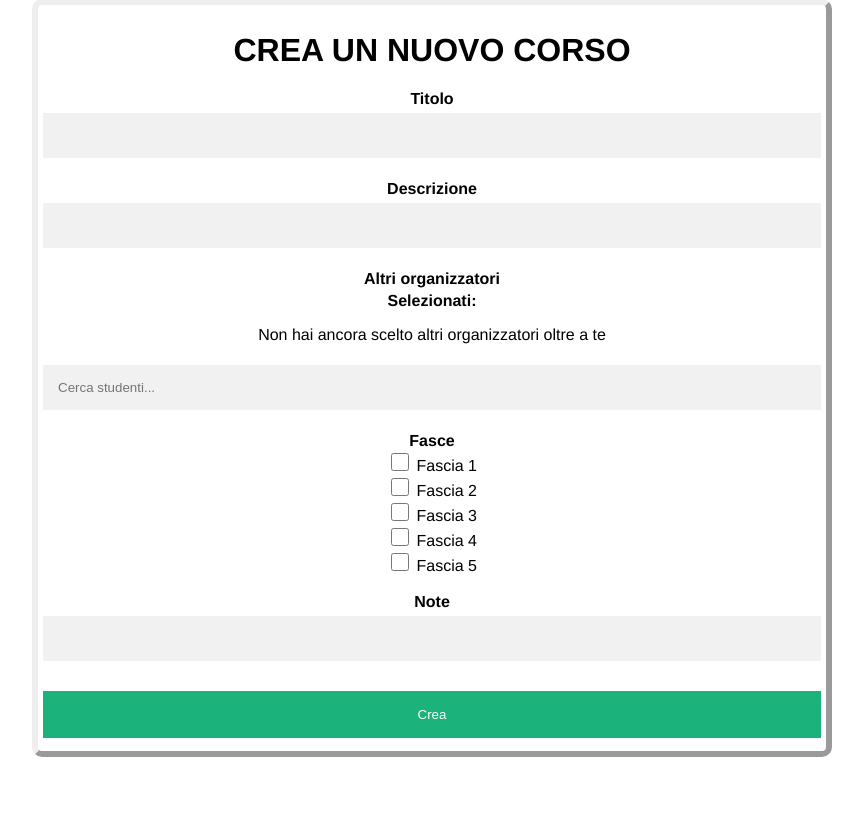
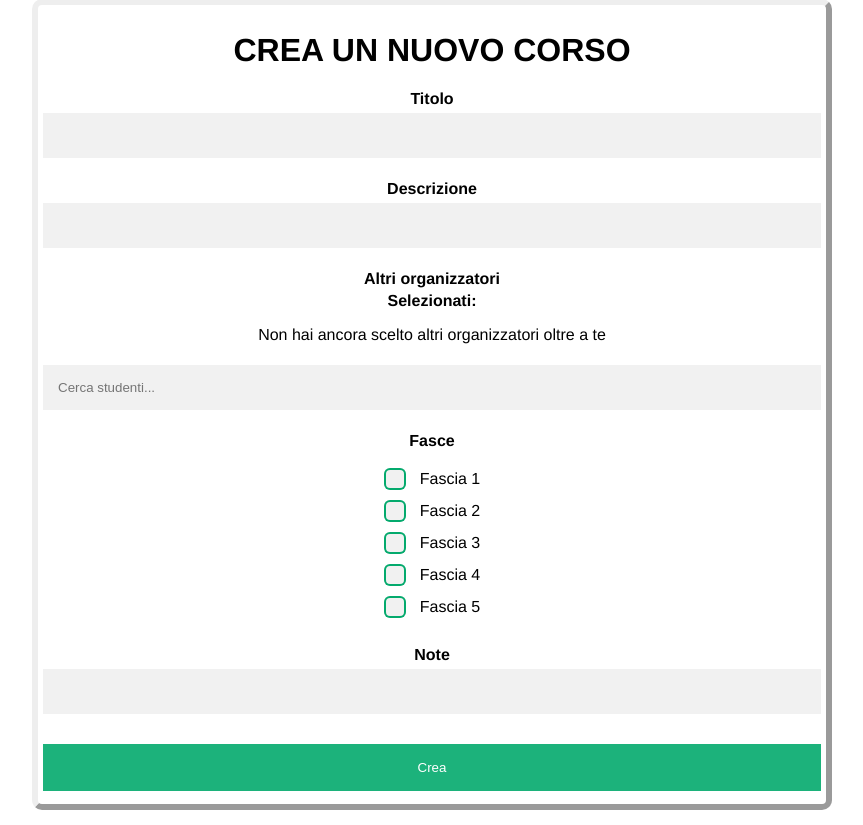
Before and after one commit to OgradL/cogestione-lussana, a Flask app: page /create-corso/ in a window 1280 px wide. Shown: the part 212-1037 px from the top of the page, without its empty margins (208-1071 px from the left). Before the commit the page ends 969 px from the top, so only its background shows below. Run offline with Flask 3, Linux system fonts and the light colour scheme; the visitor is signed in with stand-in values (Sample User, id 1).

Commit message:
Bettered checkbox

```diff
--- a/cogestione/static/styles.css
+++ b/cogestione/static/styles.css
@@ -568,3 +568,59 @@ tr:nth-child(odd) .app-gray {
 form {
     max-width: 800px;
 }
+.checkbox-form {
+    position: absolute;
+    opacity: 0;
+    pointer-events: none;
+}
+
+.checkbox-form + label {
+    position: relative;
+    padding-left: 36px;
+    cursor: pointer;
+    user-select: none;
+    display: inline-block;
+    line-height: 22px;
+    margin-bottom: 10px;
+    font-size: 16px;
+    color: black;
+}
+
+.checkbox-form + label::before {
+    content: "";
+    position: absolute;
+    left: 0;
+    top: 50%;
+    transform: translateY(-50%);
+    width: 22px;
+    height: 22px;
+    border-radius: 6px;
+    background-color: #f1f1f1;
+    box-shadow: inset 0 0 0 2px #04AA6D;
+    transition: background-color 0.2s ease;
+}
+
+.checkbox-form + label::after {
+    content: "";
+    position: absolute;
+    left: 6px;
+    top: 50%;
+    transform: translateY(-50%) scale(0);
+    width: 10px;
+    height: 10px;
+    border-radius: 3px;
+    background-color: #04AA6D;
+    transition: transform 0.2s ease;
+}
+
+.checkbox-form:checked + label::after {
+    transform: translateY(-50%) scale(1);
+}
+
+.checkbox-form + label:hover::before {
+    background-color: #e9f7f1;
+}
+
+.checkbox-form:focus + label::before {
+    outline: 2px solid #04AA6D;
+}
--- a/cogestione/templates/create-corso.html
+++ b/cogestione/templates/create-corso.html
@@ -73,7 +73,7 @@
             </div>
 
             <label for="fascia"><b>Fasce</b></label>
-            <br>
+            <br><br>
 
             <input type="checkbox" id="fascia1" name="fascia1" class="checkbox-form">
             <label for="fascia1">Fascia 1</label>
```
